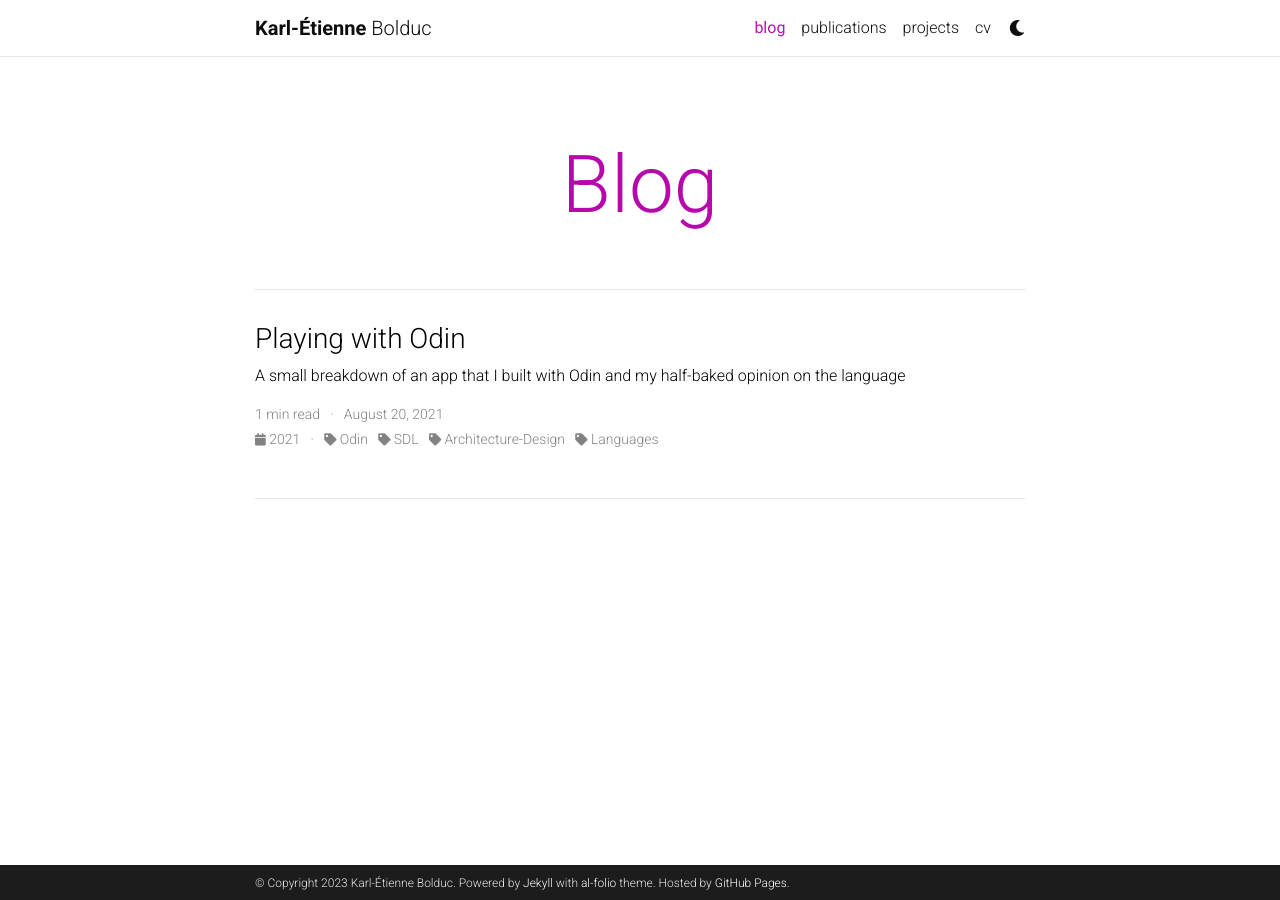
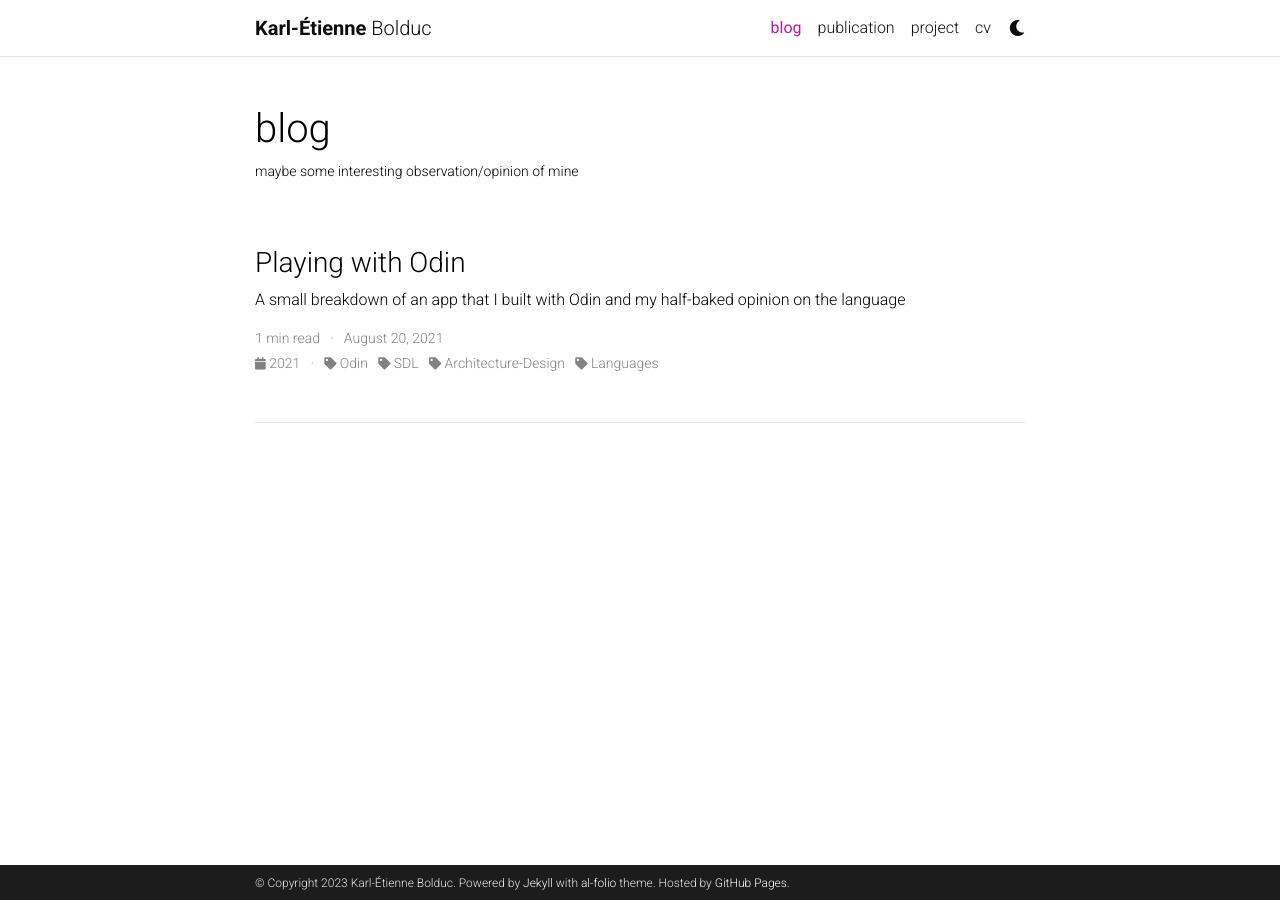
Before and after one commit to bolducke/bolducke.github.io, a Jekyll site: the page built from blog/index.html, in a window 1280 px wide. Built offline with Jekyll 4.4.1, drawn with Linux system fonts in a browser that asks for light colours; the list of posts is cut into pages by our own code; comment, search, counter and statistics services are not loaded; a style sheet for code colours, icons or effects is not loaded.

Commit message:
Make the layout more coherent

```diff
--- a/_config.yml
+++ b/_config.yml
@@ -112,9 +112,9 @@ bing_site_verification:  # out your bing-site-verification ID (Bing Webmaster)
 # Blog
 # -----------------------------------------------------------------------------
 
-blog_name: Blog # blog_name will be displayed in your blog page
+blog_name: blog # blog_name will be displayed in your blog page
 blog_nav_title: blog # your blog must have a title for it to be displayed in the nav bar
-#blog_description: a simple whitespace theme for academics
+blog_description: maybe some interesting observation/opinion of mine
 permalink: /blog/:year/:title/
 
 # Pagination
--- a/_pages/projects.md
+++ b/_pages/projects.md
@@ -1,8 +1,8 @@
 ---
 layout: page
-title: projects
+title: project
 permalink: /projects/
-description: Collections of Projects that I worked on
+description: Collections of projects that I worked on
 nav: true
 nav_order: 2
 enable_project_categories: false
--- a/_pages/publications.md
+++ b/_pages/publications.md
@@ -1,7 +1,7 @@
 ---
 layout: page
 permalink: /publications/
-title: publications
+title: publication
 description: publications by categories in reversed chronological order. generated by jekyll-scholar.
 nav: true
 nav_order: 1
--- a/blog/index.html
+++ b/blog/index.html
@@ -15,9 +15,9 @@ pagination:
 
 <div class="post">
 
-  <div class="header-bar">
-    <h1>{{ site.blog_name }}</h1>
-    <h2>{{ site.blog_description }}</h2>
+  <div class="post-header">
+    <h1 class="post-title">{{ site.blog_name }}</h1>
+    <p class="post-description">{{ site.blog_description }}</p>
   </div>
 
   {% if site.display_tags %}
```
